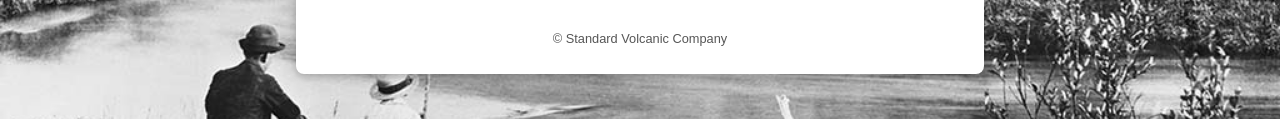
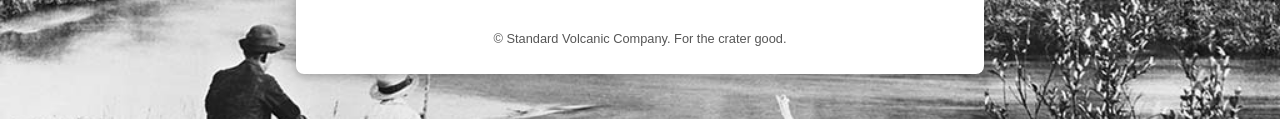
Before and after one commit to speasley/standardvolcanic, a plain HTML site: page index.html in a window 1280 px wide. Shown: the part 575-694 px from the top of the page. Drawn offline with Linux system fonts and the light colour scheme.

Commit message:
Add tagline to footer

```diff
--- a/index.html
+++ b/index.html
@@ -31,7 +31,7 @@
         <p>Use Jobula to generate a tracking link you can include at the bottom of a job posting. Eager candidates can click the link anytime to find out where you are in the hiring process.</p>
         <a href="https://www.jobula.com">www.jobula.com</a>
       </div>
-      <footer>&copy; Standard Volcanic Company</footer>
+      <footer>&copy; Standard Volcanic Company. For the crater good.</footer>
     </div>
 	</div>
 	<!-- /wrapper -->
```
